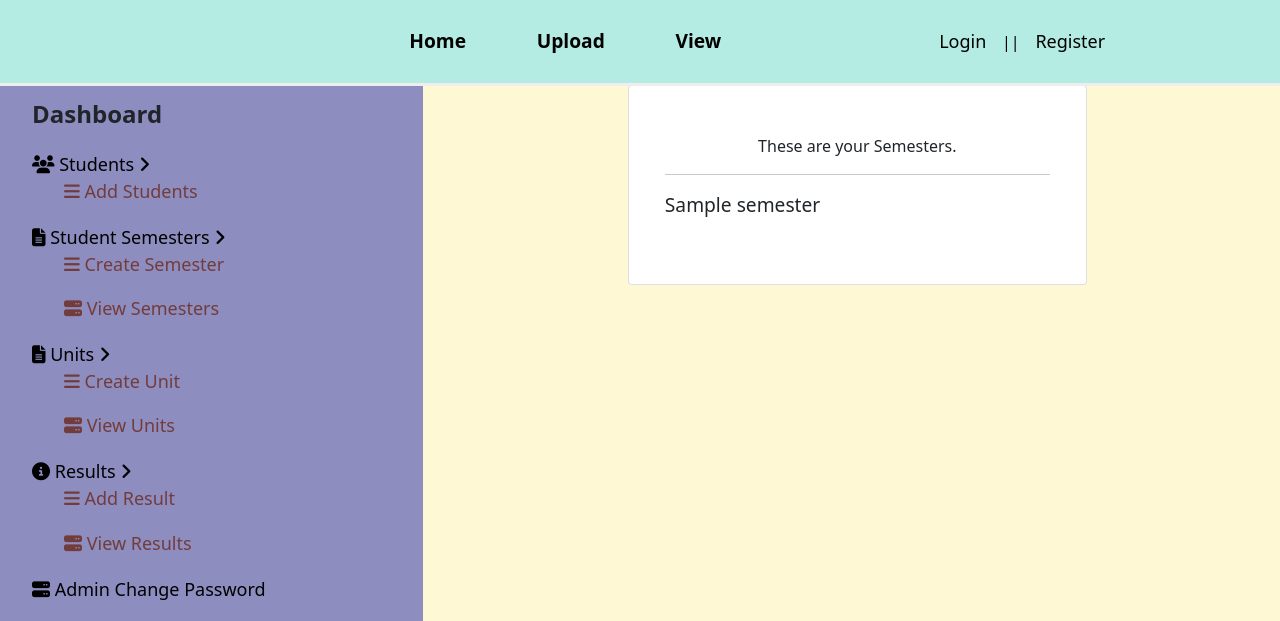
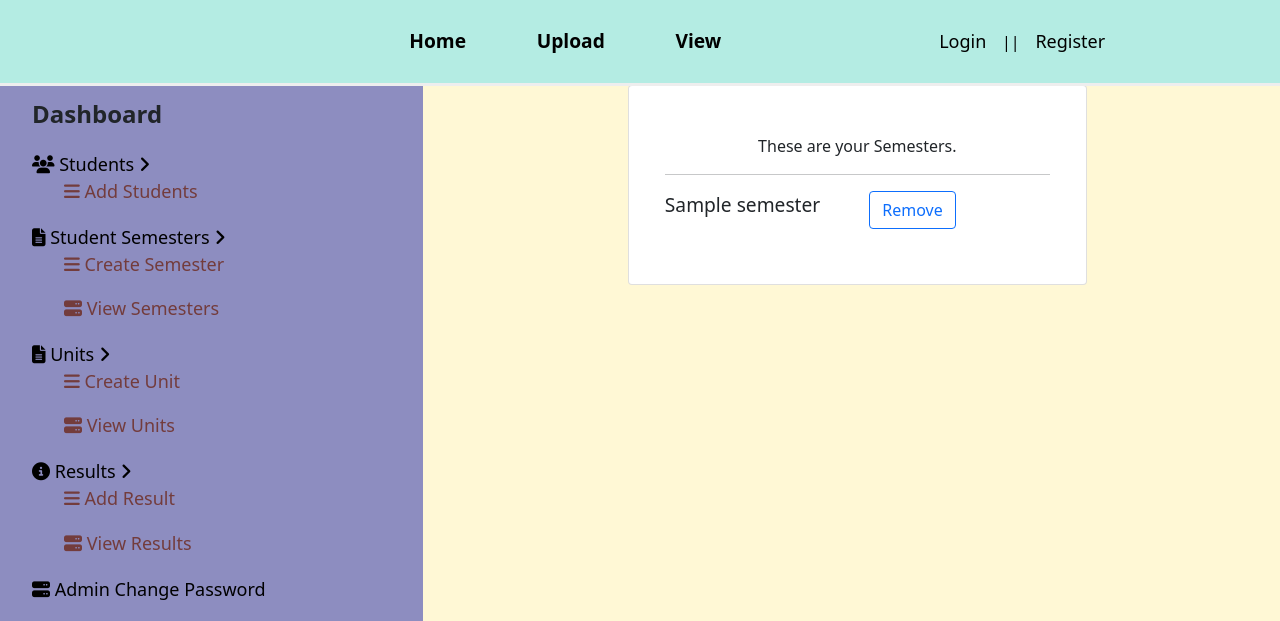
Before and after one commit to jobkarani/students-portal-app, a Django app: page /semesters/ in a window 1280 px wide. Shown: the top 621 px of the page. Run offline with Django 3.2, Linux system fonts and the light colour scheme; tables that the repository leaves empty hold one stand-in row (values such as "Sample post"); some libraries are stand-ins or nearby versions; some web fonts are replaced.

Commit message:
updates semester template

```diff
--- a/app/templates/all-temps/semesters.html
+++ b/app/templates/all-temps/semesters.html
@@ -16,14 +16,18 @@
 
                     </div>
                     <div class="row">
-                        <div class="body col-12">
-                            {% for sem in sems %}
+                        {% for sem in sems %}
+                        <div class="body col-6">
                                 <p> <span style="font: weight 900px; font-size:larger;">{{sem.semester_name}}
                                     </span></p>
                                 </p>
-                            {% endfor %}
                         </div>
-
+                        <div class="body col-6">
+                            <a href="" onclick="return confirm('Are you sure you want to delete this semester?')"
+										class="btn btn-outline-primary">
+										Remove</a>
+                        </div>
+                        {% endfor %}
 
                 </div>
                 </div>
```
